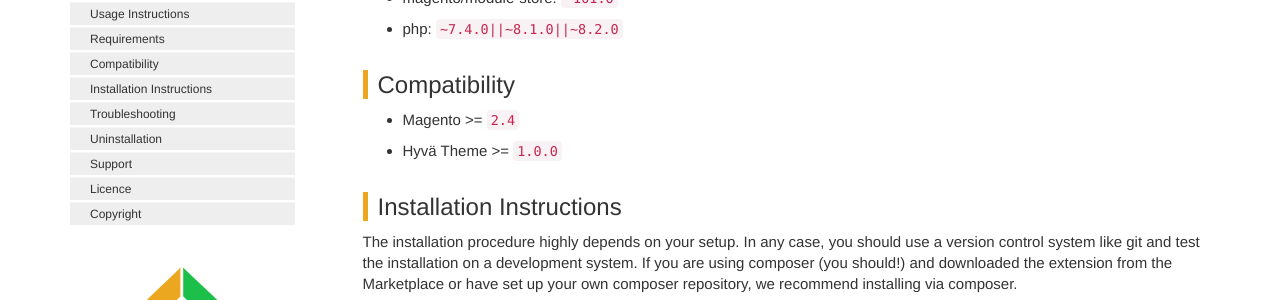
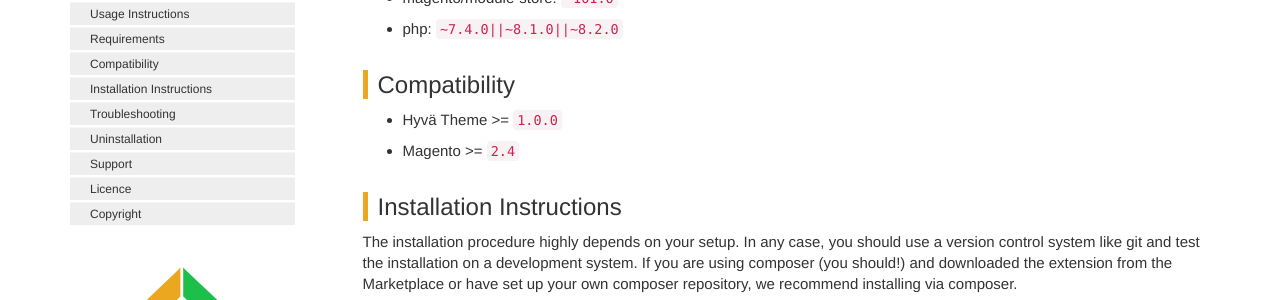
Before and after one commit to customgento/docs, a Jekyll site: the page built from pages/child-product-data-m2.md, in a window 1280 px wide and 900 px high, scrolled down 2456 px. Shown: the part 149-449 px from the top of the window. Built offline with Jekyll 4.4.1, drawn with Linux system fonts in a browser that asks for light colours; comment, search, counter and statistics services are not loaded.

Commit message:
Sort alphabetically, DEV-241

```diff
--- a/pages/child-product-data-m2.md
+++ b/pages/child-product-data-m2.md
@@ -49,8 +49,8 @@ If you do not want to change the data for a specific attribute, you can simply l
 - php: `~7.4.0||~8.1.0||~8.2.0`
 
 ## Compatibility
+- Hyv&auml; Theme >= `1.0.0`
 - Magento >= `2.4`
-- Hyv&auml; Theme >= `1.0.0`
 
 ## Installation Instructions
 The installation procedure highly depends on your setup. In any case, you should use a version control system like git and test the installation on a development system.
```
